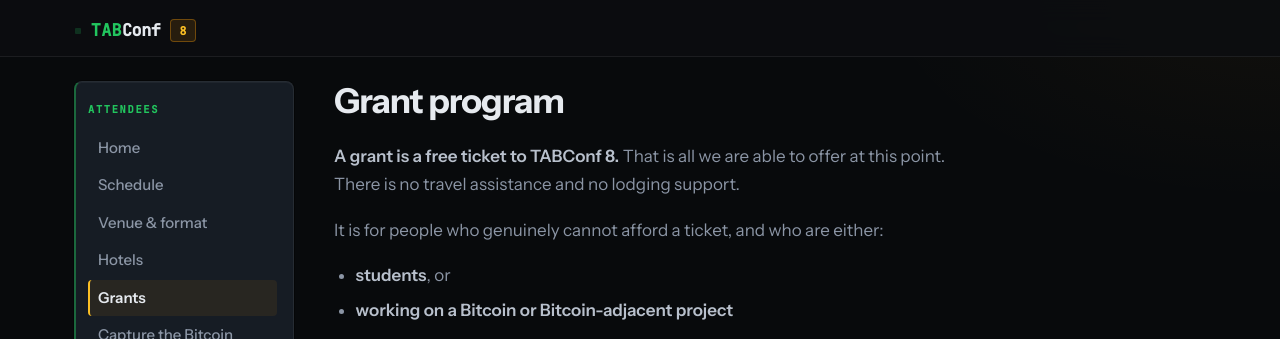
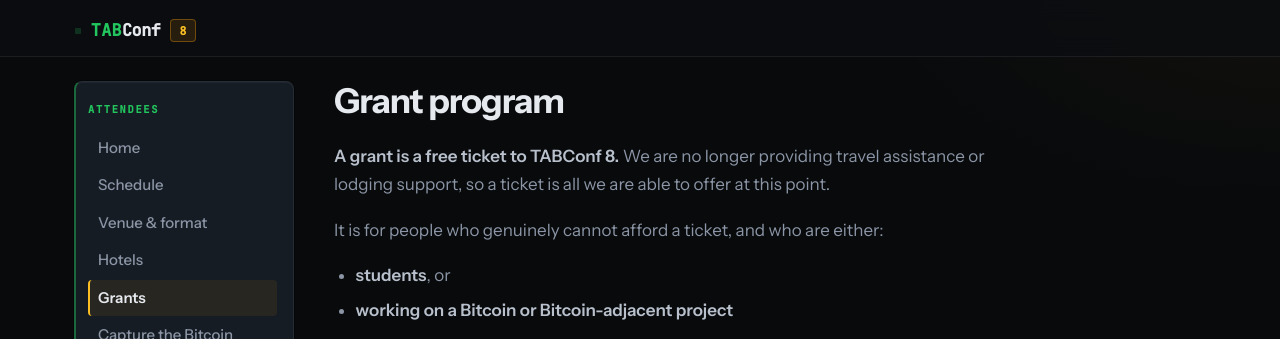
Before and after one commit to TABConf/8.tabconf.com, a Jekyll site: the page built from grants.md, in a window 1280 px wide and 1143 px high. Shown: the top 339 px of the window. Built offline with Jekyll 4.4.1, drawn with Linux system fonts in a browser that asks for light colours.

Commit message:
Say we are no longer providing travel assistance

```diff
--- a/grants.md
+++ b/grants.md
@@ -6,7 +6,7 @@
 
 # Grant program
 
-**A grant is a free ticket to TABConf 8.** That is all we are able to offer at this point. There is no travel assistance and no lodging support.
+**A grant is a free ticket to TABConf 8.** We are no longer providing travel assistance or lodging support, so a ticket is all we are able to offer at this point.
 
 It is for people who genuinely cannot afford a ticket, and who are either:
 
```
